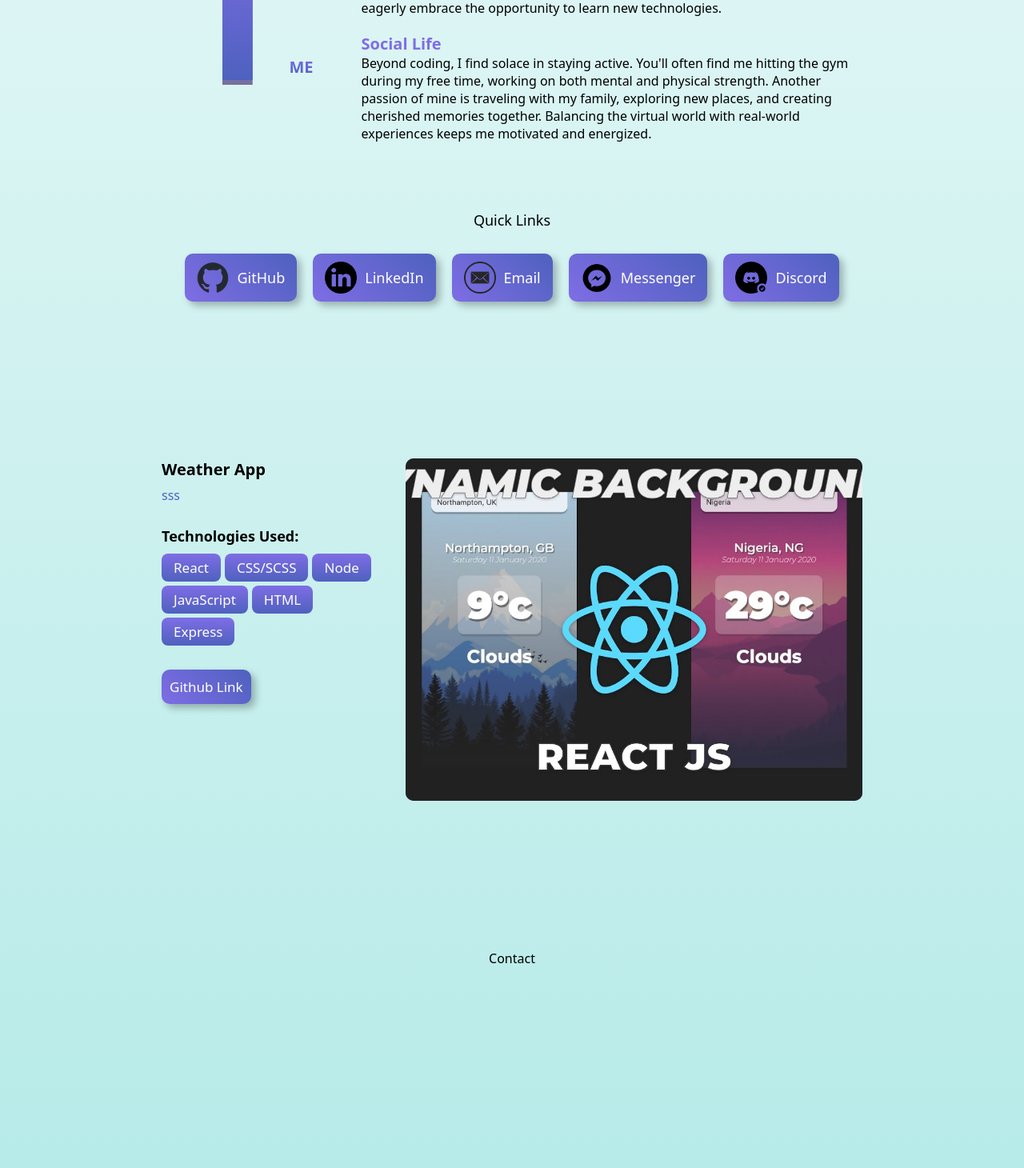
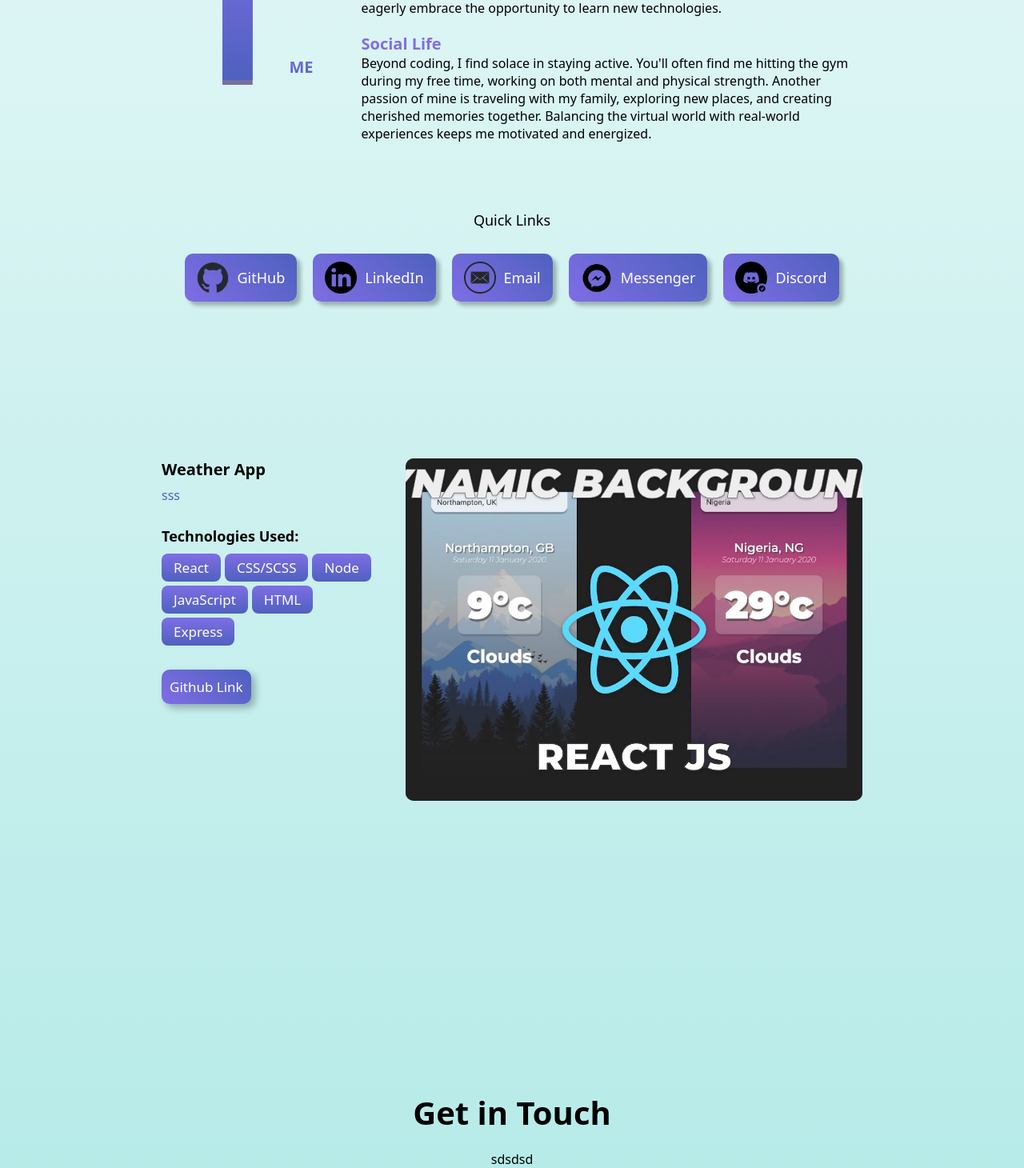
Before and after one commit to fifthcalibr/PORTFOLIO_PROJECT, a React (Vite) app: page / in a window 1280 px wide. Shown: the part 1337-2797 px from the top of the page at 80% size. Built offline with nearby package versions, Linux system fonts and the light colour scheme.

Commit message:
Contact is done. Minor Design corrections

```diff
--- a/src/App.jsx
+++ b/src/App.jsx
@@ -1,19 +1,61 @@
-import Header from "./Components/Header/Header"
-import "./App.scss"
-import Home from "./Pages/Home/Home"
-import About from "./Pages/About/About"
-import Social from "./Components/Social/Social"
-import Projects from "./Pages/Projects/Projects"
+import Header from "./Components/Header/Header";
+import "./App.scss";
+import Home from "./Pages/Home/Home";
+import About from "./Pages/About/About";
+import Social from "./Components/Social/Social";
+import Projects from "./Pages/Projects/Projects";
+import Contact from "./Pages/Contact/Contact";
 
-import github from "./assets/github-mark.png"
-import linkedin from "./assets/linkedin.png"
-import discord from "./assets/discord.png"
-import email from "./assets/email.png"
-import messenger from "./assets/messenger.png"
-import Contact from "./Pages/Contact/Contact"
+import github from "./assets/github-mark.png";
+import linkedin from "./assets/linkedin.png";
+import discord from "./assets/discord.png";
+import email from "./assets/email.png";
+import messenger from "./assets/messenger.png";
+import { useEffect } from "react";
 
 function App() {
+    useEffect(() => {
+        const navLinks = document.querySelectorAll("nav ul li");
+        const indicator = document.querySelector("nav .indicator");
+        const profile = document.querySelector(".profile");
 
+        const pages = document.querySelectorAll(".page");
+
+        const handleScroll = () => {
+            let homeBottom = pages[0].getBoundingClientRect().bottom;
+            let homeHeight = pages[0].offsetHeight;
+
+            if(homeBottom < homeHeight / 2) {
+              profile.classList.add("active");
+            } else {
+              profile.classList.remove("active");
+            }
+
+            for (let i = 0; i < pages.length; i++) {
+              let currentPage = pages[i];
+
+              let pageTop = currentPage.getBoundingClientRect().top;
+
+              if(pageTop < 300) {
+
+                navLinks.forEach(link => {
+                  link.classList.remove("active");
+                })
+
+                navLinks[i].classList.add("active");
+
+                let width = navLinks[i].offsetWidth,
+                    left = navLinks[i].offsetLeft;
+
+                indicator.style.width = `${width + 28}px`;
+                indicator.style.left = left + "px";
+              }
+            }
+        };
+
+        handleScroll()
+        window.addEventListener("scroll", handleScroll)
+    }, []);
     return (
         <div className="App">
             <Header />
@@ -31,11 +73,31 @@ function App() {
                     <h2 className="quick-links">Quick Links</h2>
 
                     <div className="socials">
-            <Social logo = {github} title = "GitHub" link = "https://github.com/fifthcalibr"/>
-            <Social logo = {linkedin} title = "LinkedIn" link = "http://www.linkedin.com/in/rinat-zabirov-316740226" />
-            <Social logo = {email} title = "Email" link = "mailto:rinatkaka3@gmail.com"/>
-            <Social logo = {messenger} title = "Messenger" href ="vk.com"/>
-            <Social logo = {discord} title = "Discord" link = "http://discordapp.com/users/fifthcalibr#9992" />
+                        <Social
+                            logo={github}
+                            title="GitHub"
+                            link="https://github.com/fifthcalibr"
+                        />
+                        <Social
+                            logo={linkedin}
+                            title="LinkedIn"
+                            link="http://www.linkedin.com/in/rinat-zabirov-316740226"
+                        />
+                        <Social
+                            logo={email}
+                            title="Email"
+                            link="mailto:rinatkaka3@gmail.com"
+                        />
+                        <Social
+                            logo={messenger}
+                            title="Messenger"
+                            href="vk.com"
+                        />
+                        <Social
+                            logo={discord}
+                            title="Discord"
+                            link="http://discordapp.com/users/fifthcalibr#9992"
+                        />
                     </div>
                 </div>
 
@@ -47,9 +109,8 @@ function App() {
                     <Contact />
                 </div>
             </main>
-
         </div>
-  )
+    );
 }
 
-export default App
+export default App;
--- a/src/App.scss
+++ b/src/App.scss
@@ -60,3 +60,17 @@
         }
     }
 }
+
+::-webkit-scrollbar {
+    width: 5px;
+    height: 5px;
+}
+
+::-webkit-scrollbar-thumb {
+    border-radius: 100px;
+    background-color: rgb(26, 26, 26);
+}
+
+html {
+    scroll-behavior: smooth;
+}
--- a/src/Components/Header/Header.scss
+++ b/src/Components/Header/Header.scss
@@ -33,7 +33,7 @@ header {
     nav {
         flex: 1;
 
-        ul{
+        ul {
             position: relative;
             display: flex;
             align-items: center;
@@ -51,7 +51,7 @@ header {
                     color: black;
                 }
 
-                &.active a{
+                &.active a {
                     color: white;
                 }
             }
@@ -63,7 +63,7 @@ header {
                 background-color: black;
                 border-radius: 100px;
                 translate: -14px;
-                transition: .2s ease-out;
+                transition: 0.2s ease-out;
             }
         }
     }
@@ -79,6 +79,12 @@ header {
             aspect-ratio: 1;
             border-radius: 100px;
             object-fit: cover;
+            translate: 0 -150%;
+            transition: 0.3s ease;
+        }
+
+        &.active img {
+            translate: 0;
         }
     }
 }
--- a/src/Components/Social/Social.scss
+++ b/src/Components/Social/Social.scss
@@ -6,9 +6,10 @@
     padding: 10px 15px;
     border-radius: 10px;
     margin: 10px;
-    filter: drop-shadow(5px 5px 5px rgba(0, 0, 0, 0.274));
-    -webkit-filter: drop-shadow(5px 5px 5px rgba(0, 0, 0, 0.274));
-    -ms-filter: drop-shadow(5px 5px 5px rgba(0, 0, 0, 0.274));
+    //filter: drop-shadow(5px 5px 5px rgba(0, 0, 0, 0.274));
+    //-webkit-filter: drop-shadow(5px 5px 5px rgba(0, 0, 0, 0.274));
+    //-ms-filter: drop-shadow(5px 5px 5px rgba(0, 0, 0, 0.274));
+    box-shadow: 5px 5px 5px rgba(0, 0, 0, 0.274);
     cursor: pointer;
     transition: scale .2s;
     -webkit-transition: -webkit-transform .2s;
--- a/src/Pages/Contact/Contact.jsx
+++ b/src/Pages/Contact/Contact.jsx
@@ -1,8 +1,24 @@
 import React from 'react'
+import email from "../../assets/email.png"
+import messenger from "../../assets/messenger.png"
+import "./Contact.scss"
+import Social from '../../Components/Social/Social.jsx'
+
 
 const Contact = () => {
   return (
-    <div>Contact</div>
+    <div className='contact'>
+      <h1>Get in Touch</h1>
+      <span>sdsdsd</span>
+      <div className="socials">
+        <Social logo = {email} title = "Email" link = "mailto:rinatkaka3@gmail.com"/>
+        <Social logo = {messenger} title = "LinkedIn" link = "mailto:rinatkaka3@gmail.com"/>
+      </div>
+
+      <footer>
+        <span>I am footer</span>
+      </footer>
+    </div>
   )
 }
 
--- a/src/Pages/Contact/Contact.scss
+++ b/src/Pages/Contact/Contact.scss
@@ -0,0 +1,39 @@
+.contact {
+    position: relative;
+    display: flex;
+    flex-direction: column;
+    justify-content: center;
+    align-items: center;
+    flex: 1;
+    padding-top: 50px;
+
+    h1 {
+        font-size: 40px;
+    }
+
+    span {
+        max-width: 60%;
+        text-align: center;
+        margin-top: 20px;
+    }
+
+    .socials {
+        display: flex;
+        flex-wrap: wrap;
+        margin: 100px 0;
+        justify-content: center;
+
+        .social {
+            background: #1a1a1a;
+
+            h1 {
+                font-size: 20px;
+            }
+        }
+    }
+
+    footer {
+        margin-top: 100px;
+        text-align: center;
+    }
+}
--- a/src/Pages/Home/Home.scss
+++ b/src/Pages/Home/Home.scss
@@ -78,11 +78,11 @@
         width: 55%;
         aspect-ratio: 1;
         //background-color: var(--clr-i);
-        border-radius: 30px;
         overflow: hidden;
         cursor: pointer;
         border-radius: 30px;
-        filter: drop-shadow(10px 20px 15px rgba(0, 0, 0, 0.338)); //Does not support by safari
+        //filter: drop-shadow(10px 20px 15px rgba(0, 0, 0, 0.338)); //Does not support by safari
+        box-shadow: 10px 20px 15px rgba(0, 0, 0, 0.338);
         //-webkit-box-shadow: (10px 20px 15px rgba(0, 0, 0, 0.338));
         translate: -100px;
         opacity: 0;
@@ -94,11 +94,11 @@
             object-fit: cover;
             //border-radius: 100px;
             transition: .3s ease;
-            -webkit-transition: -webkit-transform .2s;
+            //-webkit-transition: -webkit-transform .2s;
 
             &:hover{
-                scale: 1.02;
-                -webkit-transform: scale(1.02);
+                //scale: 1.02;
+                //-webkit-transform: scale(1.02);
                 transform: scale(1.02);
             }
         }
```
Also changed, not shown: 1 other file (tests, documents, lock files or other folders). Lines whose indentation alone changed are shown as unchanged.
